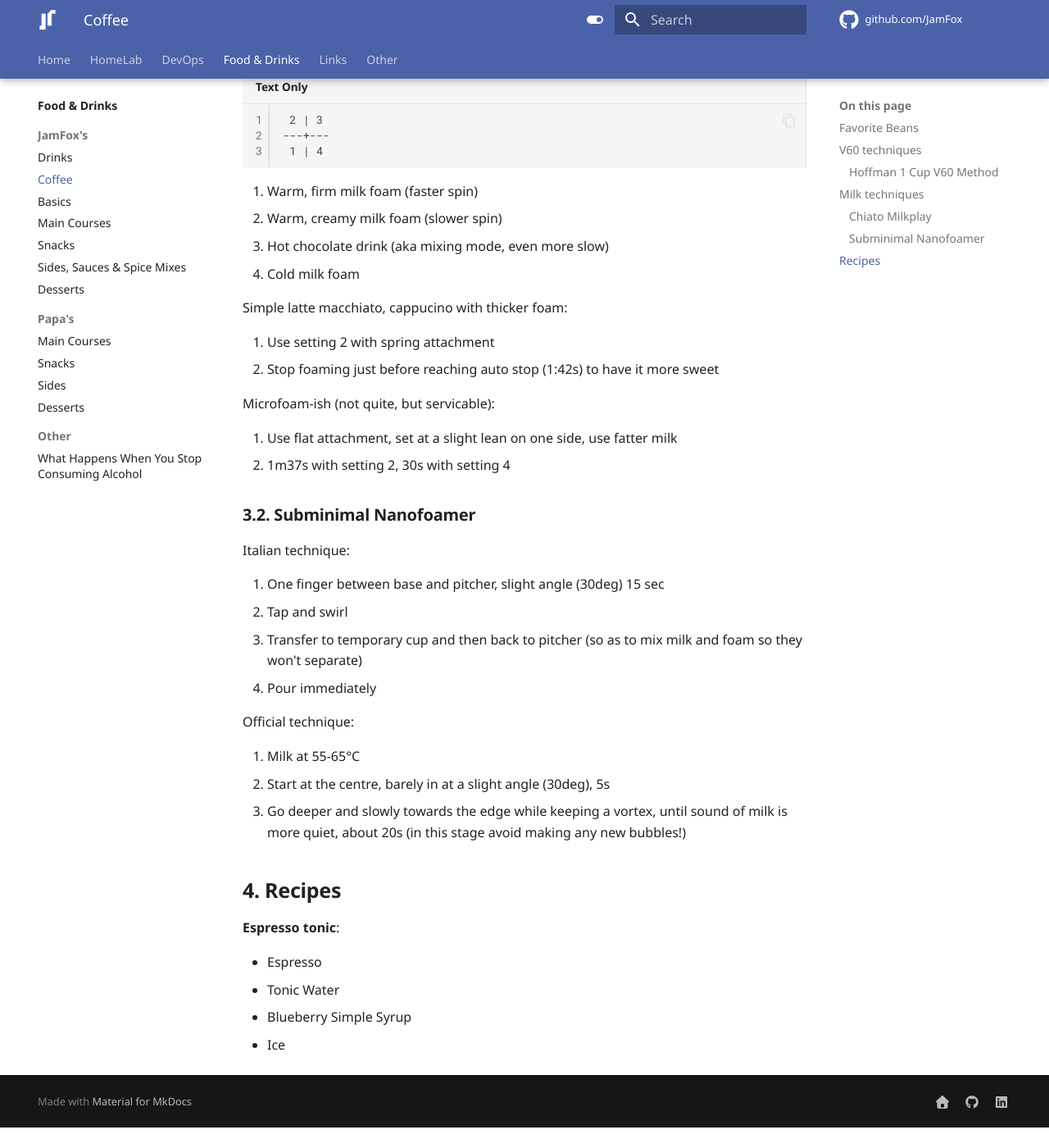
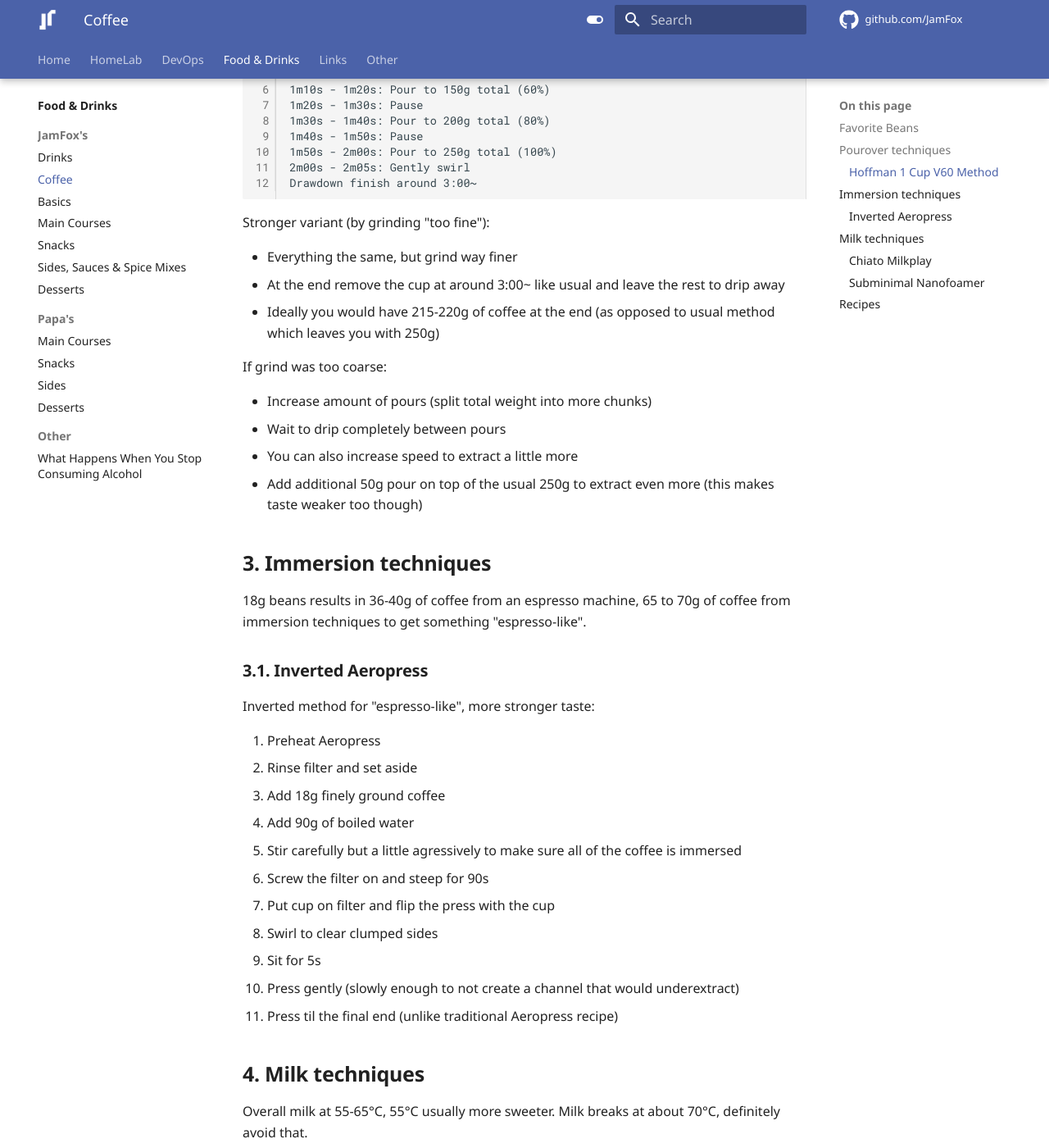
Before and after one commit to JamFox/docs.jamfox.dev, an MkDocs documentation site: the page built from docs/content/food/coffee.md, in a window 1280 px wide and 1400 px high, scrolled down 1315 px. Shown: the whole window at 82% size. Built offline with MkDocs 1.6.1 and Material for MkDocs 9.7.7, drawn with Linux system fonts in a browser that asks for light colours; plug-ins that fetch from the network failed and are left out; comment, search, counter and statistics services are not loaded; before the commit the page ends 2690 px from its top, so only the background shows below that; some of the changed text lies outside the part shown.

Commit message:
add more milk

````diff
--- a/docs/content/food/coffee.md
+++ b/docs/content/food/coffee.md
@@ -19,7 +19,15 @@ Emergency:
 
 - [Lavazza Crema E Aroma](https://www.lavazza.com/en/coffee-beans/crema-aroma)
 
-## V60 techniques
+## Pourover techniques
+
+General notes applicable to all techniques:
+
+- Hot brown water, lack of taste or sour means too coarse. If bitter then too fine.
+- 2:30 is usually too fast, try to hit a soft target around 3-3:30 for draw down time. Finer if faster, coarser for too slow.
+- The closer you pour the deeper the stream penetrates the coffee, the closer the pour the more consistent the extraction
+- 5g/s is a nice sweet spot for pouring speed
+- Pouring kettle can help for a sharper and more consisten stream but should not be needed
 
 ### Hoffman 1 Cup V60 Method
 
@@ -28,7 +36,7 @@ From: [A Better 1 Cup V60 Technique](https://youtu.be/1oB1oDrDkHM) - James Hoffm
 - 15g ground coffee
 - 250g boiled water 80-85°C dark, 90-95°C medium, 100°C light
 - Grind: medium-fine (coarser for darker roast)
-  - Kingrinder K6: medium-light roast 60~ clicks
+  - Kingrinder K6: medium-light roast 60-65~ clicks (55 too bitter, over 65 not enough extraction)
 
 ```
 0m00s: Pour 50g of water to bloom
@@ -45,7 +53,46 @@ From: [A Better 1 Cup V60 Technique](https://youtu.be/1oB1oDrDkHM) - James Hoffm
 Drawdown finish around 3:00~
 ```
 
+Stronger variant (by grinding "too fine"):
+
+- Everything the same, but grind way finer
+- At the end remove the cup at around 3:00~ like usual and leave the rest to drip away
+- Ideally you would have 215-220g of coffee at the end (as opposed to usual method which leaves you with 250g)
+
+If grind was too coarse:
+
+- Increase amount of pours (split total weight into more chunks)
+- Wait to drip completely between pours
+- You can also increase speed to extract a little more
+- Add additional 50g pour on top of the usual 250g to extract even more (this makes taste weaker too though)
+
+## Immersion techniques
+
+18g beans results in 36-40g of coffee from an espresso machine, 65 to 70g of coffee from immersion techniques to get something "espresso-like".
+
+### Inverted Aeropress
+
+Inverted method for "espresso-like", more stronger taste:
+
+1. Preheat Aeropress
+2. Rinse filter and set aside
+3. Add 18g finely ground coffee
+4. Add 90g of boiled water
+5. Stir carefully but a little agressively to make sure all of the coffee is immersed
+6. Screw the filter on and steep for 90s
+7. Put cup on filter and flip the press with the cup
+8. Swirl to clear clumped sides
+9. Sit for 5s
+10. Press gently (slowly enough to not create a channel that would underextract)
+11. Press til the final end (unlike traditional Aeropress recipe)
+
 ## Milk techniques
+
+Overall milk at 55-65°C, 55°C usually more sweeter. Milk breaks at about 70°C, definitely avoid that.
+
+More fat = better foam usually
+
+Pourover ratio around 200g coffee, 50g milk
 
 ### Chiato Milkplay
 
````
Also changed, not shown: other parts of docs/content/food/coffee.md (+2 -3 lines).
